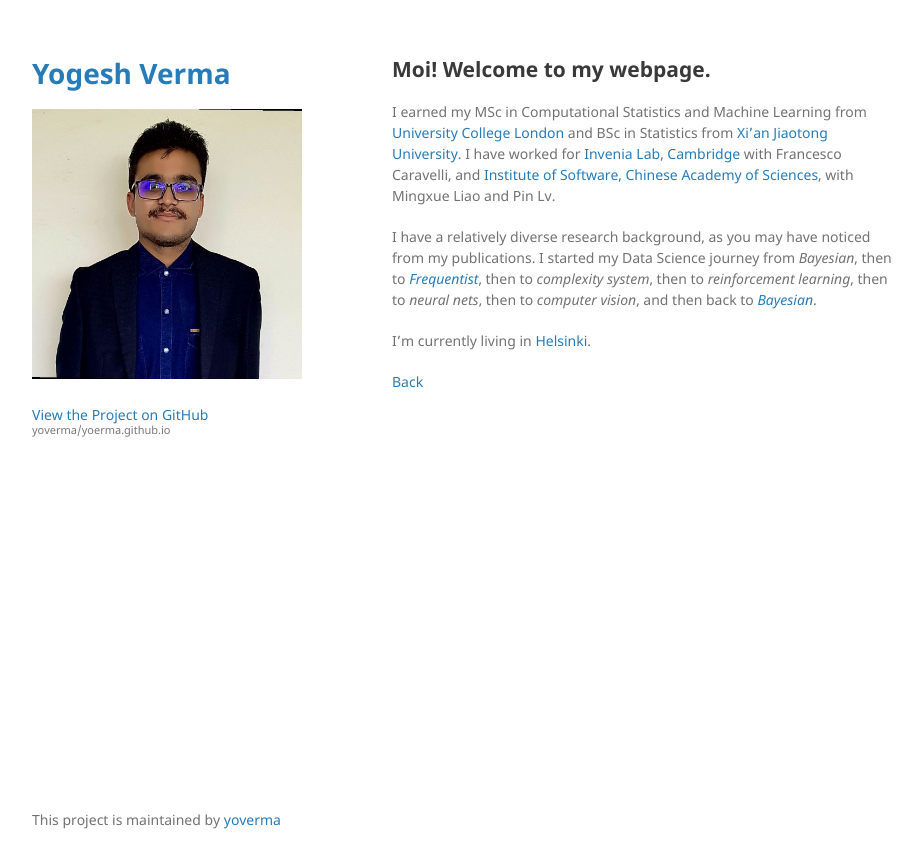
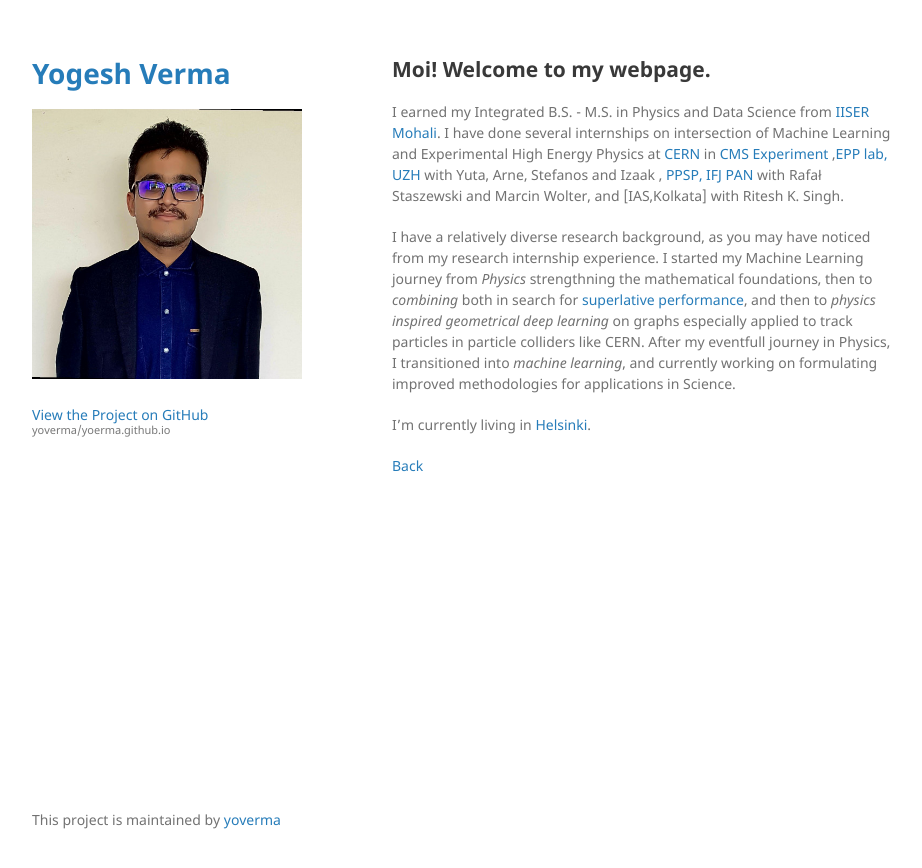
Before and after one commit to yoverma/yoerma.github.io, a Jekyll site: the page built from more_about_me.md, in a window 1280 px wide. Shown: the top 868 px of the page, without its empty margins (178-1100 px from the left). Built offline with Jekyll 4.4.1, drawn with Linux system fonts in a browser that asks for light colours; our own code applies the rules of GitHub Pages for plain Markdown files; the repository's description, which GitHub fills in, is left out.

Commit message:
Update more_about_me.md

```diff
--- a/more_about_me.md
+++ b/more_about_me.md
@@ -1,9 +1,10 @@
 ##  Moi! Welcome to my webpage.
 
-I earned my MSc in Computational Statistics and Machine Learning from [University College London](https://www.ucl.ac.uk/) and BSc in Statistics from [Xi'an Jiaotong University](http://en.xjtu.edu.cn/). I have worked for [Invenia Lab, Cambridge](https://www.invenia.ca/labs/) with Francesco Caravelli, and [Institute of Software, Chinese Academy of Sciences](http://english.is.cas.cn/), with Mingxue Liao and Pin Lv.
+I earned my Integrated B.S. - M.S. in Physics and Data Science from [IISER Mohali](https://www.iisermohali.ac.in/). I have done several internships on intersection of Machine Learning and Experimental High Energy Physics at [CERN](https://home.cern/) in [CMS Experiment](https://home.cern/science/experiments/cms) ,[EPP lab, UZH](https://www.physik.uzh.ch/en/groups/kilminster.html) with Yuta, Arne, Stefanos and Izaak , [PPSP, IFJ PAN](https://www.ifj.edu.pl/) with Rafał Staszewski and Marcin Wolter, and [IAS,Kolkata] with Ritesh K. Singh.
 
-I have a relatively diverse research background, as you may have noticed from my publications. I started my Data Science journey from _Bayesian_, then to [_Frequentist_](https://xkcd.com/1132/), then to _complexity system_, then to _reinforcement learning_, then to _neural nets_, then to _computer vision_, and then back to [_Bayesian_](https://www.inference.vc/everything-that-works-works-because-its-bayesian-2/).
 
-I'm currently living in [Helsinki](./Helsinki.jpg).
+I have a relatively diverse research background, as you may have noticed from my research internship experience. I started my Machine Learning journey from _Physics_ strengthning the mathematical foundations, then to _combining_ both in search for [superlative performance](https://www.pnnl.gov/explainer-articles/physics-informed-machine-learning), and then to _physics inspired geometrical deep learning_ on graphs especially applied to track particles in particle colliders like CERN. After my eventfull journey in Physics, I transitioned into _machine learning_, and currently working on formulating improved methodologies for applications in Science.
+
+I'm currently living in [Helsinki](./Helsinki.png).
 
 [Back](./)
```
